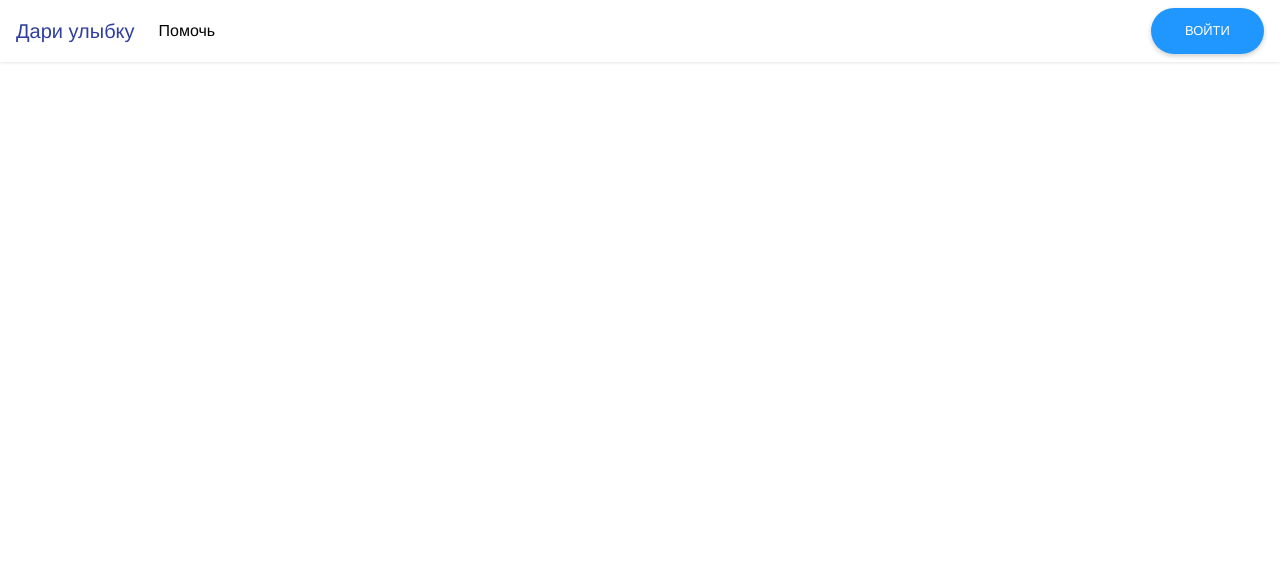
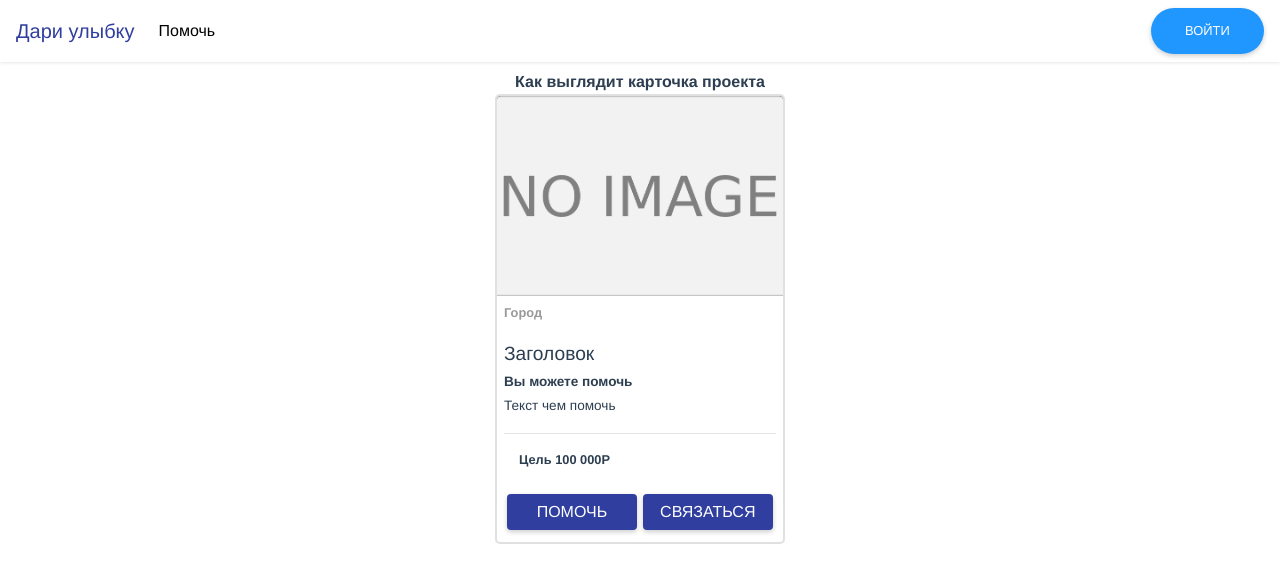
Before and after one commit to Vladimir-Vorobev/Charity_Boost_hack_feb_client, a Vue app: page /add-project in a window 1280 px wide. Shown: the top 582 px of the page. Built offline with nearby package versions, Linux system fonts and the light colour scheme.

Commit message:
06.02.2021

```diff
--- a/public/index.html
+++ b/public/index.html
@@ -8,7 +8,7 @@
     <link rel="stylesheet" href="https://stackpath.bootstrapcdn.com/bootstrap/4.5.0/css/bootstrap.min.css" integrity="sha384-9aIt2nRpC12Uk9gS9baDl411NQApFmC26EwAOH8WgZl5MYYxFfc+NcPb1dKGj7Sk" crossorigin="anonymous">
     <script src="https://kit.fontawesome.com/827a6fbe84.js" crossorigin="anonymous"></script>
     <link rel="stylesheet" href="<%= BASE_URL %>libraries/almbb/almbb.css">
-    <title>ProjectName</title>
+    <title>Дари улыбку. Биржа благотворительных проектов</title>
   </head>
   <body>
     <noscript>
--- /dev/null
+++ b/src/components/add_project.vue
@@ -0,0 +1,95 @@
+<template>
+    <div class="main">
+        <div class="col-12 col-md-4-6 col-lg-4 col-xl-3 block">
+            <strong>Как выглядит карточка проекта</strong>
+            <div class="project">
+                <div class="image">
+                    <img v-if="image != ''" :src="image">
+                    <img v-else src="./../assets/no_image.png">
+                </div>
+                <div class="info">
+                    <p style="color: #999999;">
+                        <small><strong>Город</strong></small>
+                    </p>
+                    <div style="text-align: justify;">
+                        <span style="font-size: 1.2em;">Заголовок</span> <br>
+                        <span style="font-size: 0.85em; font-weight: 600;">Вы можете помочь</span> <br>
+                        <span style="font-size: 0.85em;">Текст чем помочь</span>
+                    </div>
+                    <hr style="marging-bottom: 0px;">
+                    <div class="row" style="margin: 0px; line-height: 20px; vertical-align: baseline;">
+                        <div class="col-12" style="font-size: 0.8em;">
+                            <div style="text-align: justify;">
+                                <strong>Цель 100 000Р</strong>
+                            </div>
+                        </div>
+                    </div>
+                    <div style="width: 95%; position: absolute; bottom: 10px;">
+                        <div class="row justify-content-center" style="margin: 0px; width: 100%;">
+                        <div class="col-12 col-md-6" style="padding: 3px;">
+                            <button class="btn btn-indigo btn-almbb-small" style="width: 100%;">Помочь</button>
+                        </div>
+                        <div class="col-12 col-md-6" style="padding: 3px;">
+                            <button class="btn btn-indigo btn-almbb-small" style="width: 100%;">Связаться</button>
+                        </div>
+                    </div>
+                    </div>
+                </div>
+            </div>
+        </div>
+    </div>
+</template>
+
+
+<script>
+export default {
+    name: 'add_project',
+    data(){
+        return{
+            image: '',
+        }
+    },
+}
+</script>
+
+<style scoped>
+.main {
+    padding-top: 70px;
+}
+footer {
+    background-color: #ffffff;
+    padding: 0px;
+}
+.project {
+    height: 450px;
+    width: 100%;
+    border: #e0e0e0 solid 2px;
+    border-radius: 5px;
+    padding: 0px;
+}
+.project .image{
+    width: 100%;
+    border-top-left-radius: 4px;
+    border-top-right-radius: 4px;
+    height: 200px;
+    background-color: #212121;
+    position: relative;
+}
+.project .image img{
+    width: 100%;
+    height: 200px;
+    border-top-left-radius: 4px;
+    border-top-right-radius: 4px;
+    object-fit: cover;
+}
+.project .info {
+    text-align: left;
+    padding: 4px 7px 0px;
+    height: 247px;
+    position: relative;
+}
+.block{
+    margin-left: auto;
+    margin-right: auto;
+}
+</style>
--- a/src/components/login.vue
+++ b/src/components/login.vue
@@ -34,6 +34,9 @@ import Footer from './footer.vue';
 export default {
     name: 'login',
     components: { Footer },
+    beforeMount(){
+        if(this.store.getters.email != undefined) document.location.href = '/profile'
+    },
     methods: {
         loginUser(){
             event.preventDefault()
--- a/src/components/now_projects.vue
+++ /dev/null
@@ -1,25 +0,0 @@
-<template>
-<div>
-    <main>
-
-    </main>
-</div>
-
-</template>
-
-
-<script>
-export default {
-    name: 'now_projects',
-}
-</script>
-
-<style scoped>
-main {
-    padding-top: 70px;
-}
-footer {
-    background-color: #ffffff;
-    padding: 0px;
-}
-</style>
--- a/src/components/profile.vue
+++ b/src/components/profile.vue
@@ -23,10 +23,10 @@
         <hr>
         <div class="row justify-content-between" style="margin: 0px;">
             <div class="col-12 col-md-6 mt-1 mb-1">
-                <a href="#" class='btn btn-blue btn-almbb-small'>Добавить новый проект</a>
+                <router-link to="/add-project" class='btn btn-blue btn-almbb-small'>Добавить новый проект</router-link>
             </div>
             <div class="col-12 col-md-6 mt-1 mb-1" style="padding: 0px 5px;">
-                <a href="#" class='btn btn-blue btn-almbb-small'>Архив проектов</a>
+                <router-link to="/profile" class='btn btn-blue btn-almbb-small'>Архив проектов</router-link>
             </div>
         </div>
         <hr>
@@ -45,14 +45,8 @@ export default {
     name: 'profile',
     data(){
         return{
-            name: this.$store.state.name,
-            number: this.$store.state.number,
-            certificate: this.$store.state.certificate,
-            phone: this.$store.state.phone,
-            address: this.$store.state.address,
-            site: this.$store.state.site,
-            email: this.$store.state.email,
-            session_id: this.$store.state.SessionID,
+            email: this.$store.getters.email,
+            session_id: this.$store.getters.SessionID,
         }
     },
     beforeMount(){
--- a/src/main.js
+++ b/src/main.js
@@ -7,7 +7,7 @@ import App from './App.vue'
 import main_page from './components/main_page.vue'
 import login from './components/login.vue'
 import registration from './components/registration.vue'
-import now_projects from './components/now_projects.vue'
+import add_project from './components/add_project.vue'
 import market from './components/market.vue'
 import profile from './components/profile.vue'
 
@@ -19,7 +19,7 @@ const routes = [
   { path: '/', component: main_page },
   { path: '/login', component: login },
   { path: '/registration', component: registration },
-  { path: '/now-projects', component: now_projects },
+  { path: '/add-project', component: add_project },
   { path: '/market', component: market },
   { path: '/profile', component: profile },
 ]
```
Also changed, not shown: src/assets/no_image.png (added).
